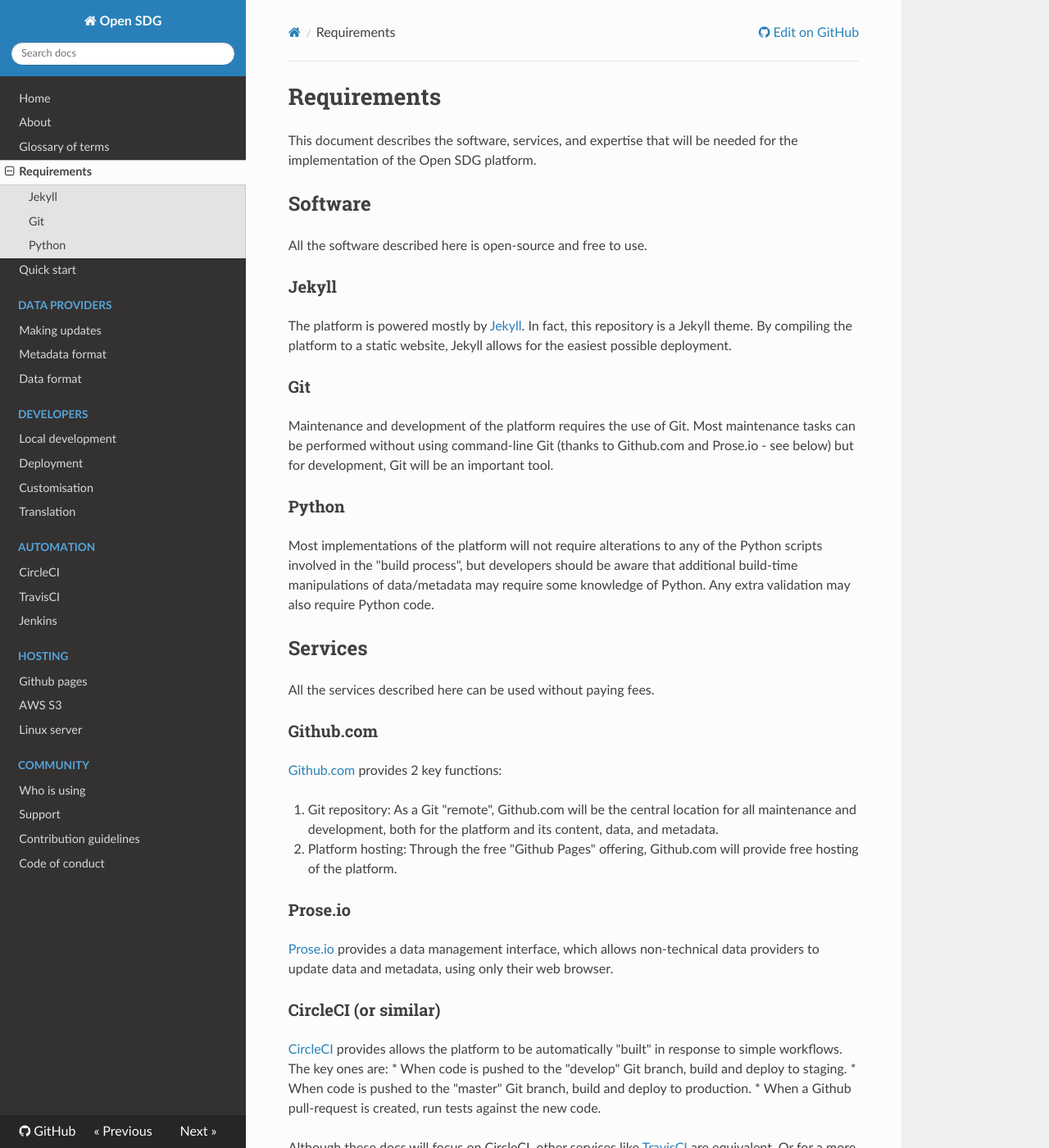
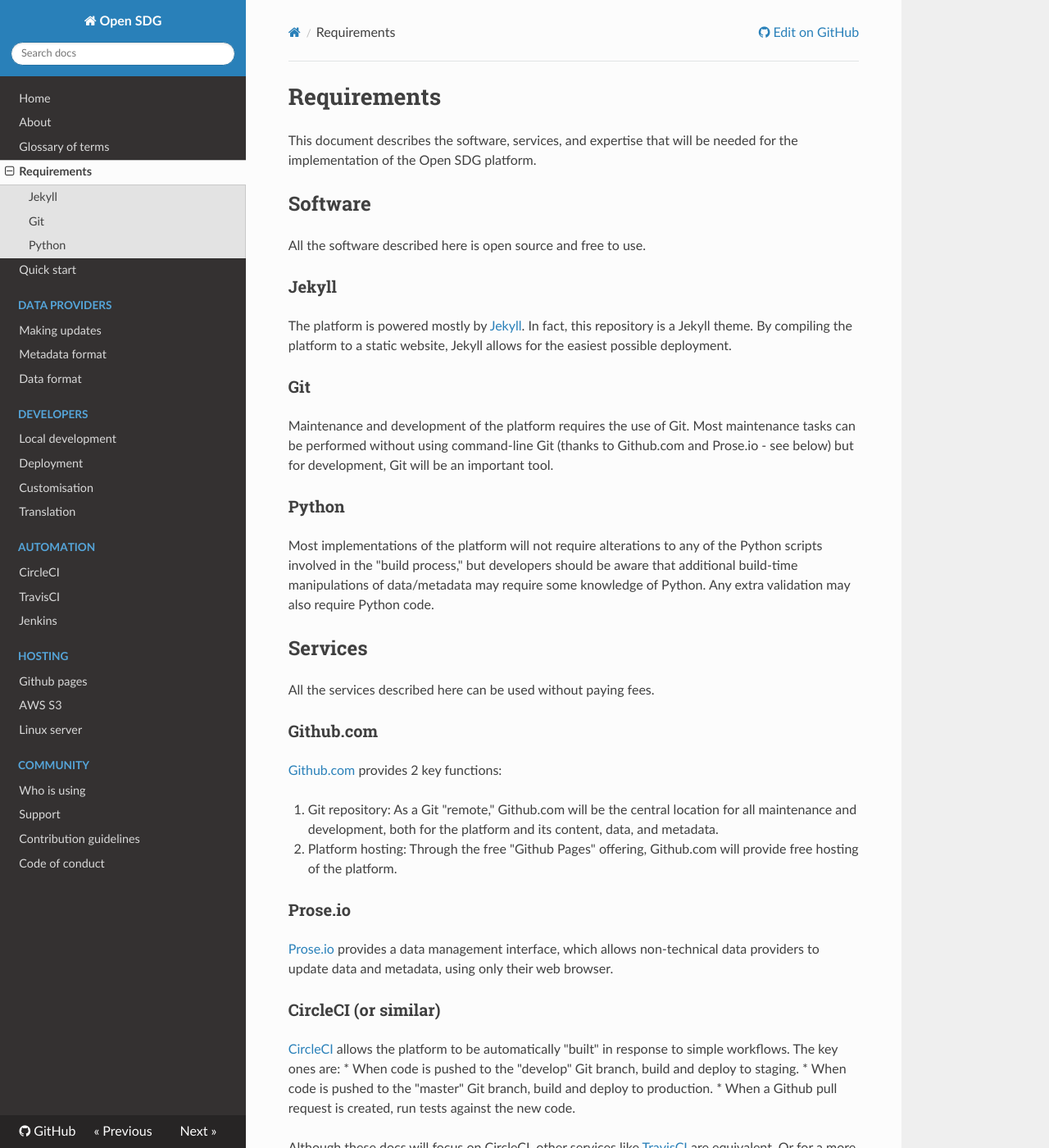
Before and after one commit to open-sdg/open-sdg, an MkDocs documentation site: the page built from docs/requirements.md, in a window 1280 px wide and 1400 px high. Shown: the whole window at 82% size. Built offline with MkDocs 1.6.1, drawn with Linux system fonts in a browser that asks for light colours; nearby versions of some CDN libraries; old or Windows-style settings are respelled for this version of MkDocs; some of the changed text lies outside the part shown.

Commit message:
Update requirements.md

```diff
--- a/docs/requirements.md
+++ b/docs/requirements.md
@@ -4,7 +4,7 @@
 
 ## Software
 
-All the software described here is open-source and free to use.
+All the software described here is open source and free to use.
 
 ### Jekyll
 
@@ -16,7 +16,7 @@
 
 ### Python
 
-Most implementations of the platform will not require alterations to any of the Python scripts involved in the "build process", but developers should be aware that additional build-time manipulations of data/metadata may require some knowledge of Python. Any extra validation may also require Python code.
+Most implementations of the platform will not require alterations to any of the Python scripts involved in the "build process," but developers should be aware that additional build-time manipulations of data/metadata may require some knowledge of Python. Any extra validation may also require Python code.
 
 ## Services
 
@@ -26,7 +26,7 @@
 
 [Github.com](https://github.com) provides 2 key functions:
 
-1. Git repository: As a Git "remote", Github.com will be the central location for all maintenance and development, both for the platform and its content, data, and metadata.
+1. Git repository: As a Git "remote," Github.com will be the central location for all maintenance and development, both for the platform and its content, data, and metadata.
 1. Platform hosting: Through the free "Github Pages" offering, Github.com will provide free hosting of the platform.
 
 ### Prose.io
@@ -35,10 +35,10 @@
 
 ### CircleCI (or similar)
 
-[CircleCI](https://circleci.com/) provides allows the platform to be automatically "built" in response to simple workflows. The key ones are:
+[CircleCI](https://circleci.com/) allows the platform to be automatically "built" in response to simple workflows. The key ones are:
 * When code is pushed to the "develop" Git branch, build and deploy to staging.
 * When code is pushed to the "master" Git branch, build and deploy to production.
-* When a Github pull-request is created, run tests against the new code.
+* When a Github pull request is created, run tests against the new code.
 
 Although these docs will focus on CircleCI, other services like [TravisCI](https://travis-ci.org) are equivalent. Or for a more do-it-yourself approach: open-source [Jenkins](https://jenkins.io).
 
@@ -58,11 +58,11 @@
 
 Since this is a web platform, customisation of markup, style, and behavior will require familiarity with HTML, CSS, and Javascript. Developers should be aware that the platform uses the [Bootstrap](https://getbootstrap.com/) library.
 
-Additionally -- although most implementations will not require alterations to advanced functionality like filtering, charts, and maps -- developers should be aware of the Javascript libraries used:
+Additionally — although most implementations will not require alterations to advanced functionality like filtering, charts, and maps — developers should be aware of the Javascript libraries used:
 * Filtering: [Underscore.js](https://underscorejs.org/)
 * Charts: [Chart.js](https://www.chartjs.org/)
 * Maps: [D3.js](https://d3js.org/)
 
 ### Continuous integration
 
-Some experience with continuous integration (CI) -- such as with integrating Github sites with TravisCI or CircleCI -- will be helpful. Developers will NOT need to implement this integration from scratch, but any customisation of the automation workflows will require some basic familiarity with open-source CI practices.
+Some experience with continuous integration (CI) — such as with integrating Github sites with TravisCI or CircleCI — will be helpful. Developers will NOT need to implement this integration from scratch, but any customisation of the automation workflows will require some basic familiarity with open-source CI practices.
```
